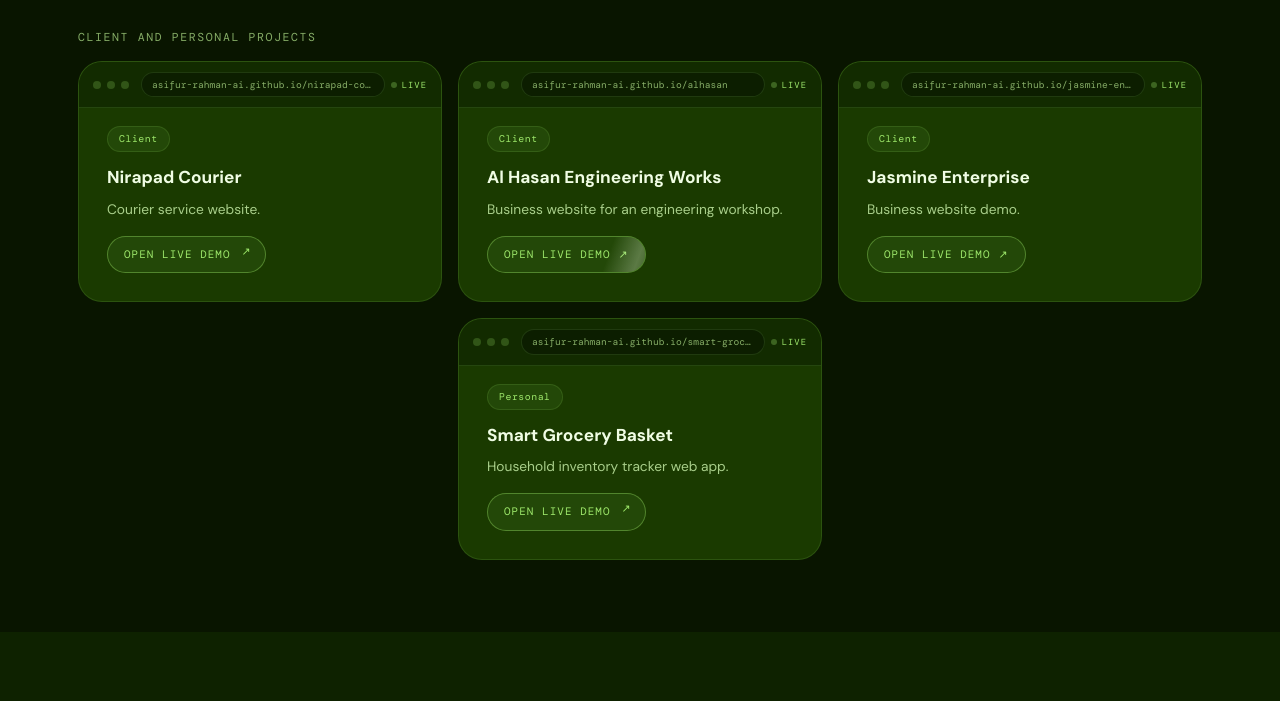
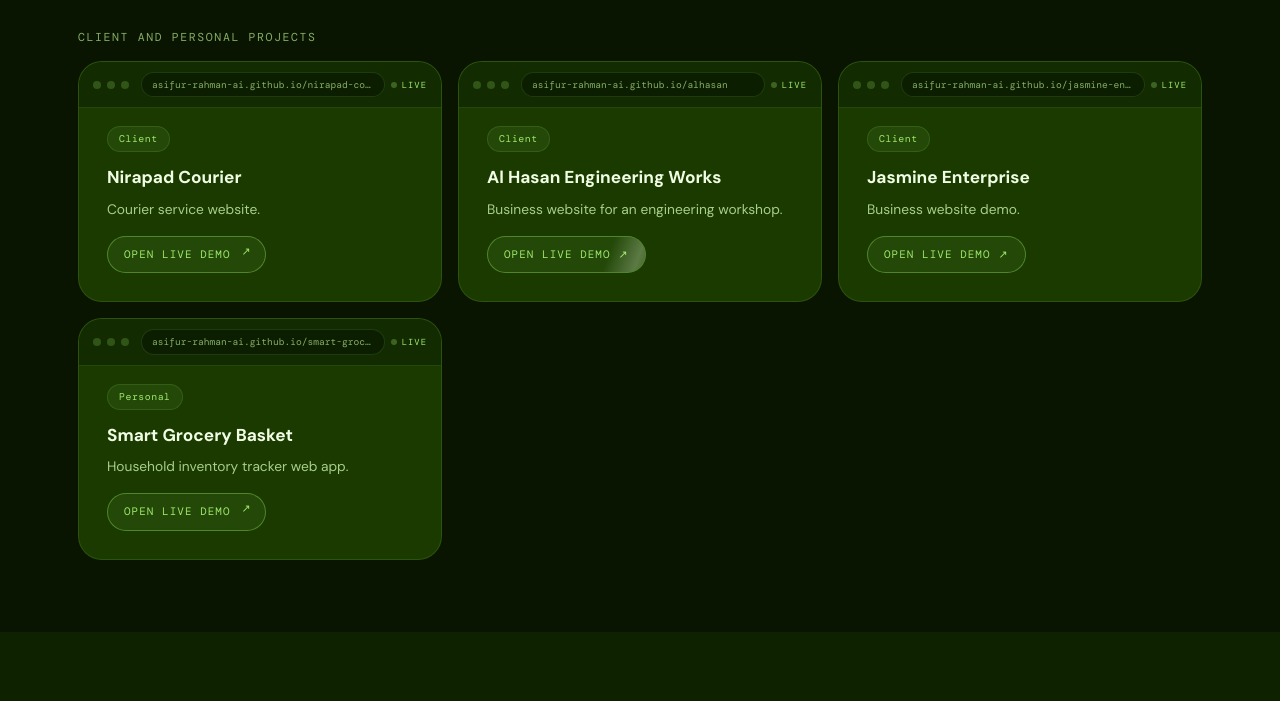
Before and after one commit to asifur-rahman-ai/portfolio, a plain HTML site: page index.html in a window 1280 px wide. Shown: the part 2302-3003 px from the top of the page. Drawn offline with nearby package versions, Linux system fonts and the light colour scheme.

Commit message:
Update index.html

```diff
--- a/index.html
+++ b/index.html
@@ -120,8 +120,8 @@ h1 span{-webkit-text-stroke:2px var(--green);color:transparent}
 
 /* PROJECTS */
 .sub{font-family:'DM Mono',monospace;font-size:.72rem;letter-spacing:.14em;text-transform:uppercase;color:var(--muted);margin:32px 0 14px}
-/* ৩টা করে সমান মাপের কার্ড; শেষ সারিতে কম থাকলে সেগুলো মাঝখানে বসে (কার্ডের মাপ বদলায় না) */
-.grid3{display:flex;flex-wrap:wrap;justify-content:center;gap:16px}
+/* ৩টা করে সমান মাপের কার্ড; শেষ সারিতে কম থাকলে বাঁদিক থেকে বসে (কার্ডের মাপ বদলায় না) */
+.grid3{display:flex;flex-wrap:wrap;justify-content:flex-start;gap:16px}
 .grid3>*{flex:0 0 calc((100% - 32px)/3);min-width:0}
 .proj{display:flex;flex-direction:column;text-decoration:none;overflow:hidden;cursor:pointer}
 .proj h3{font-size:1.08rem;font-weight:700;color:var(--white);margin:12px 0 6px}
@@ -363,7 +363,7 @@ footer{border-top:1px solid var(--line);padding:24px 28px;max-width:1180px;margi
 @media(max-width:1024px){
   .hero-grid{grid-template-columns:1fr 1fr}
   .cta{grid-column:1/3}
-  /* ট্যাবলেটে ২টা করে কার্ড; বিজোড় হলে শেষটা মাঝখানে */
+  /* ট্যাবলেটে ২টা করে কার্ড; বিজোড় হলে শেষটা বাঁদিকে */
   .grid3>*{flex-basis:calc((100% - 16px)/2)}
   .gallery{--rh:190px}
   .p2p-row{grid-template-columns:repeat(3,1fr)}
```
